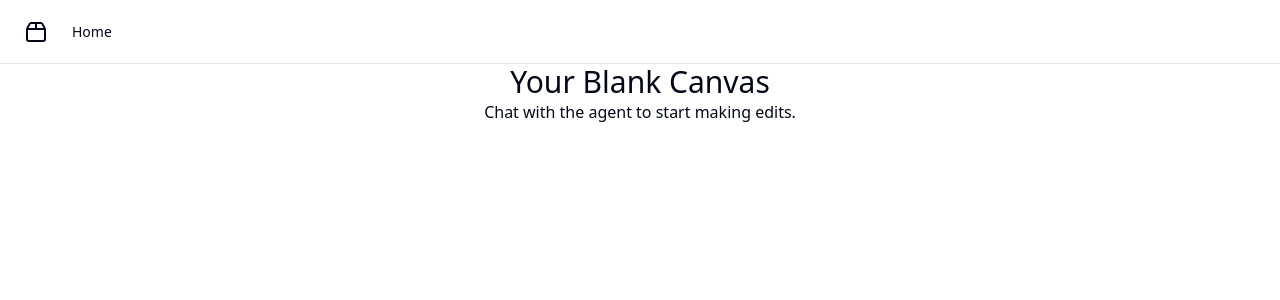
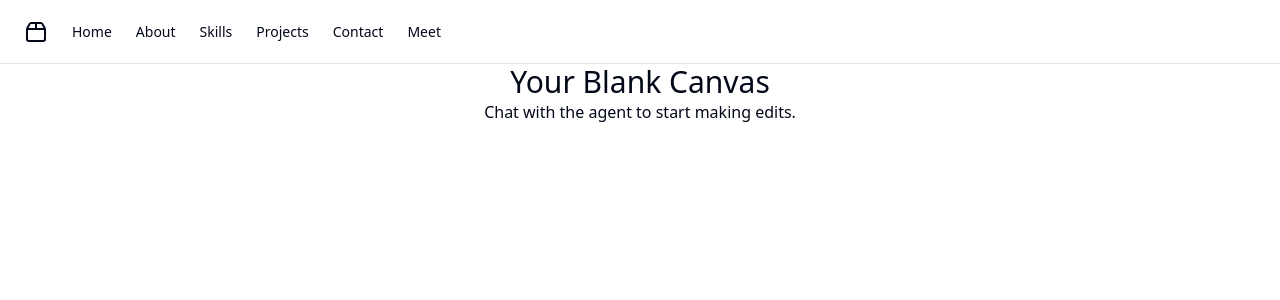
Before and after one commit to GPT-Engineer-App/impressive-portfolio-webpage, a React (Vite) app: page / in a window 1280 px wide. Shown: the top 300 px of the page. Built offline with nearby package versions, Linux system fonts and the light colour scheme.

Commit message:
Update navigation items to include portfolio sections

```diff
--- a/src/nav-items.jsx
+++ b/src/nav-items.jsx
@@ -1,4 +1,4 @@
-import { Home } from "lucide-react";
+import { Home, User, Code, Briefcase, Mail, Calendar } from "lucide-react";
 import Index from "./pages/Index.jsx";
 
 /**
@@ -11,4 +11,29 @@ export const navItems = [
     icon: <Home className="h-4 w-4" />,
     page: <Index />,
   },
+  {
+    title: "About",
+    to: "/#about",
+    icon: <User className="h-4 w-4" />,
+  },
+  {
+    title: "Skills",
+    to: "/#skills",
+    icon: <Code className="h-4 w-4" />,
+  },
+  {
+    title: "Projects",
+    to: "/#projects",
+    icon: <Briefcase className="h-4 w-4" />,
+  },
+  {
+    title: "Contact",
+    to: "/#contact",
+    icon: <Mail className="h-4 w-4" />,
+  },
+  {
+    title: "Meet",
+    to: "/#meet",
+    icon: <Calendar className="h-4 w-4" />,
+  },
 ];
```
